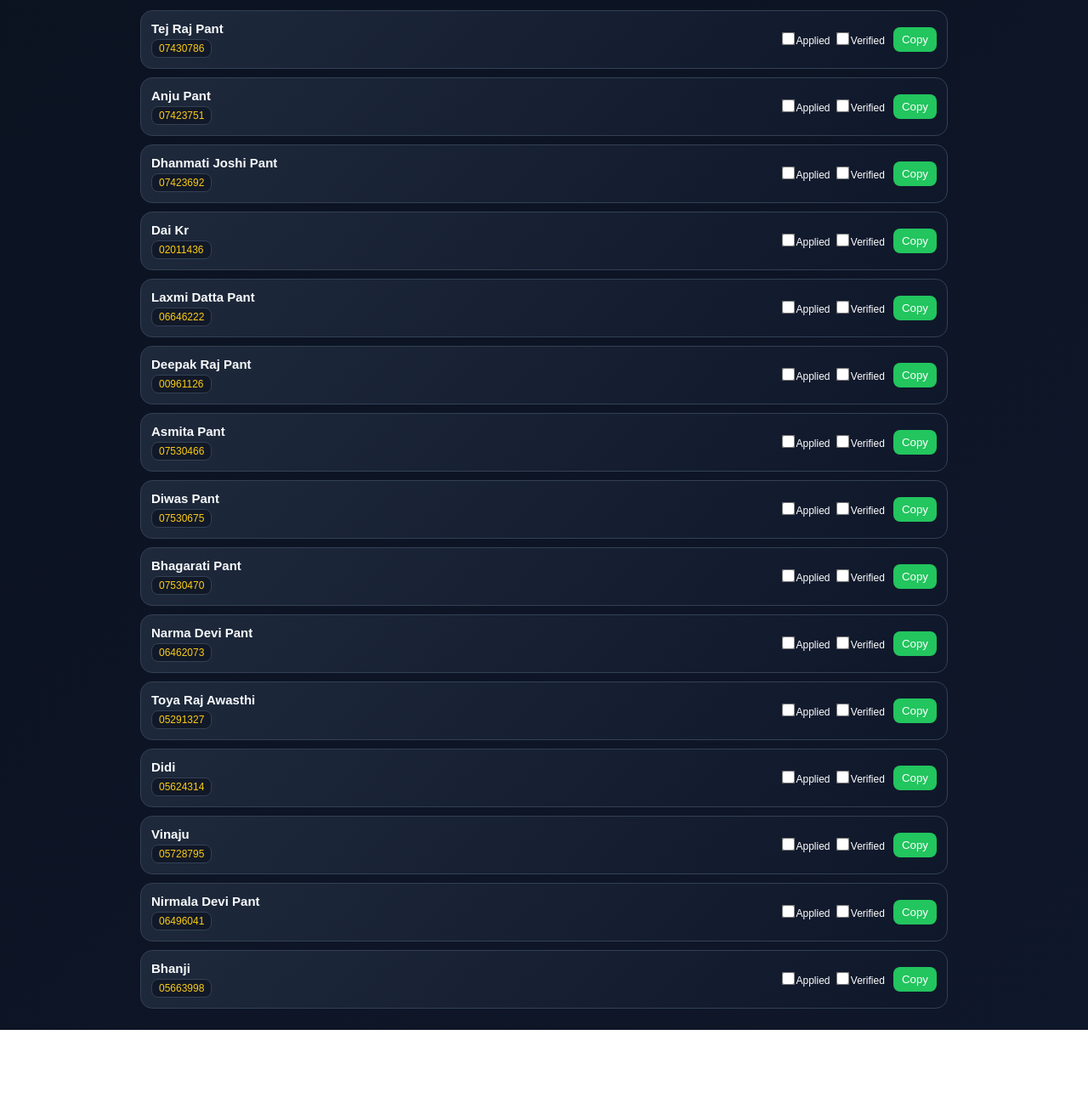
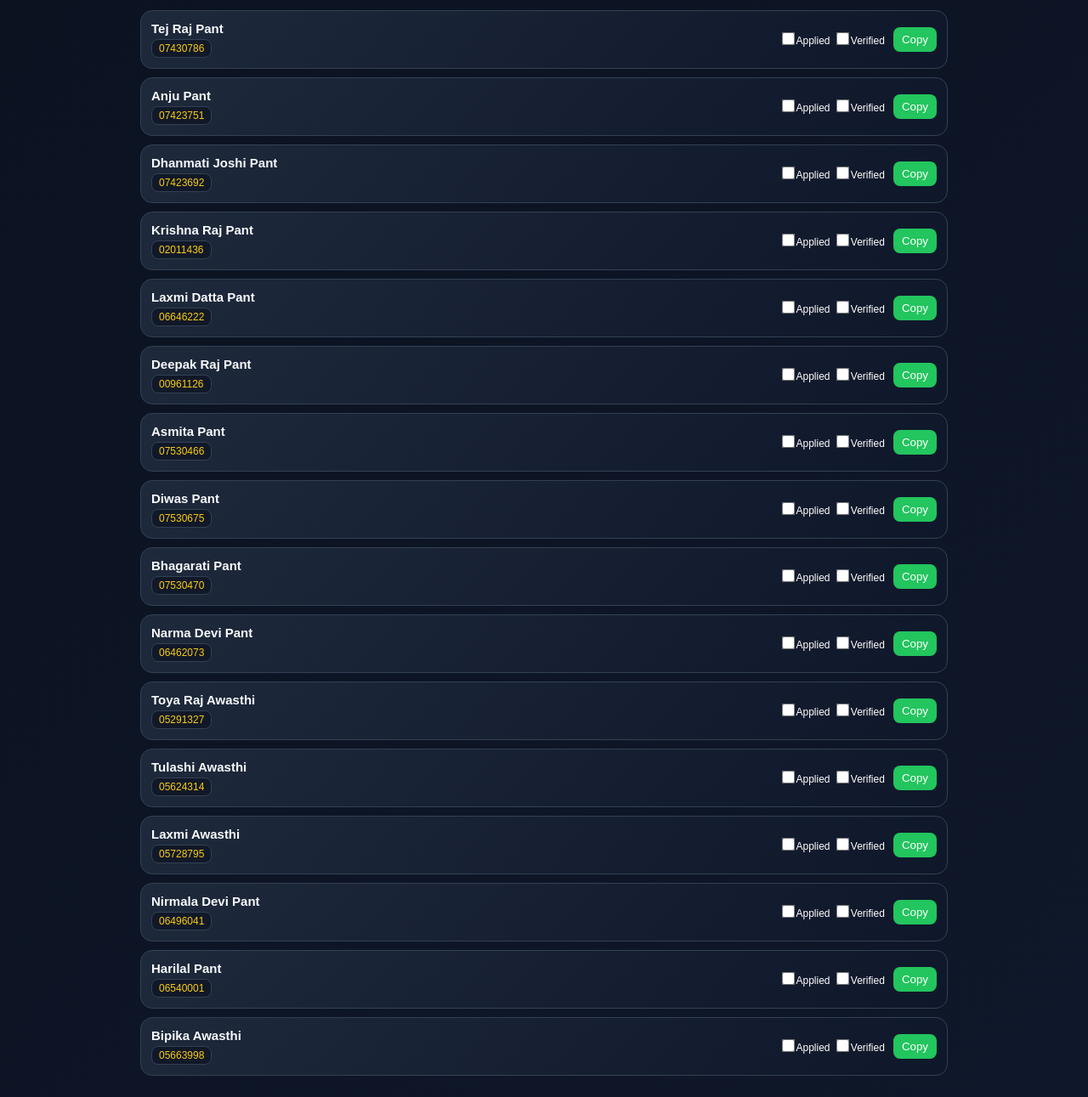
Before and after one commit to laxmidattapant65-boop/deep, a plain HTML site: page index.html in a window 1280 px wide. Shown: the part 152-1443 px from the top of the page at 85% size. Before the commit the page ends 1364 px from the top, so only its background shows below. Drawn offline with Linux system fonts and the light colour scheme.

Commit message:
Update index.html

```diff
--- a/index.html
+++ b/index.html
@@ -222,7 +222,7 @@ const accounts = [
 {name:"Tej Raj Pant", userid:"07430786", crn:"9999-R03065137"},
 {name:"Anju Pant", userid:"07423751", crn:"9999-R03063047"},
 {name:"Dhanmati Joshi Pant", userid:"07423692", crn:"9999-R03063000"},
-{name:"Dai Kr", userid:"02011436", crn:"41700104739"},
+{name:"Krishna Raj Pant", userid:"02011436", crn:"41700104739"},
 {name:"Laxmi Datta Pant", userid:"06646222", crn:"9999-R02702532"},
 {name:"Deepak Raj Pant", userid:"00961126", crn:"41700121123"},
 {name:"Asmita Pant", userid:"07530466", crn:"9999-R03140544"},
@@ -230,10 +230,11 @@ const accounts = [
 {name:"Bhagarati Pant", userid:"07530470", crn:"9999-R03137135"},
 {name:"Narma Devi Pant", userid:"06462073", crn:"R018524931"},
 {name:"Toya Raj Awasthi", userid:"05291327", crn:"5291327"},
-{name:"Didi", userid:"05624314", crn:"C71153759"},
-{name:"Vinaju", userid:"05728795", crn:"C71400715"},
+{name:"Tulashi Awasthi", userid:"05624314", crn:"C71153759"},
+{name:"Laxmi Awasthi", userid:"05728795", crn:"C71400715"},
 {name:"Nirmala Devi Pant", userid:"06496041", crn:"C70695345"},
-{name:"Bhanji", userid:"05663998", crn:"C71507826"}
+{name:"Harilal Pant", userid:"06540001", crn:"R015556283"},
+{name:"Bipika Awasthi", userid:"05663998", crn:"C71507826"}
 ];
 
 let status = JSON.parse(localStorage.getItem("status")) || {};
```
